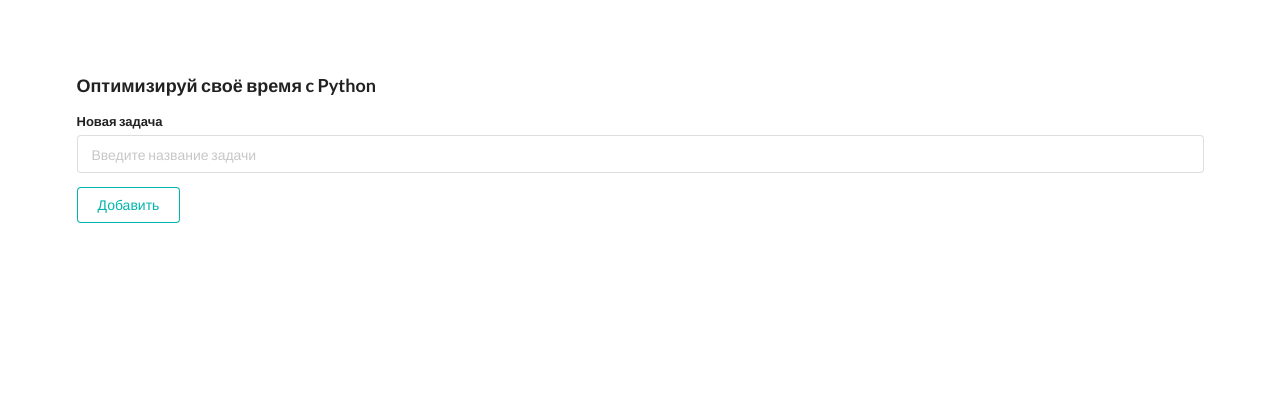
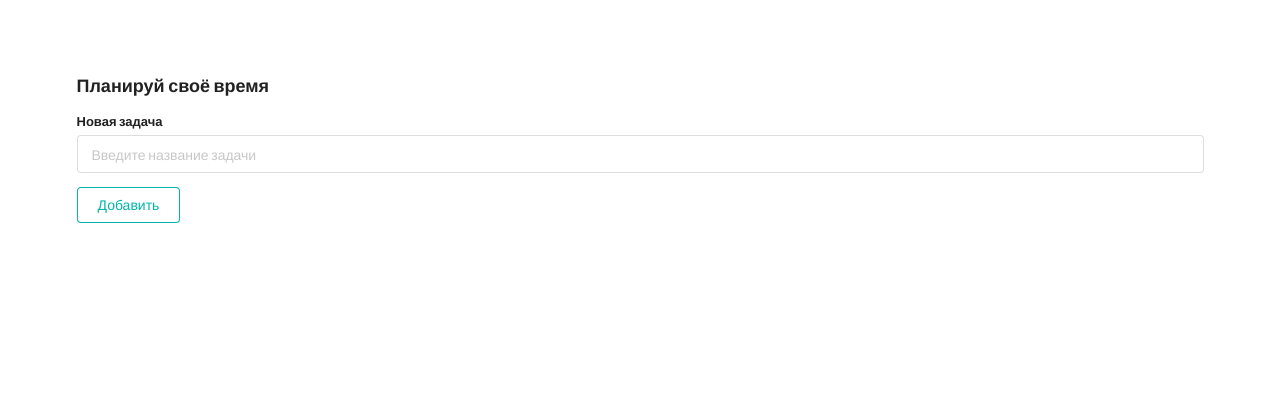
Before and after one commit to ajax3101/todo, a FastAPI app: template todo/templates/todo/index.html in a window 1280 px wide. Shown: the top 420 px of the page. Run offline with FastAPI, Linux system fonts and the light colour scheme; the template is opened without the code that fills it, so the values that code supplies are empty; parts of the project's set-up code (start-up, migrations or seed data) failed here and were passed over.

Commit message:
minor code changes

```diff
--- a/main.py
+++ b/main.py
@@ -5,4 +5,5 @@ import uvicorn
 from todo.app import app
 
 if __name__ == '__main__':
-    uvicorn.run("main:app", host="127.0.0.1", port=os.getenv("PORT", default=5000), log_level="info")
+    uvicorn.run("main:app", host="127.0.0.1", port=os.getenv("PORT", default=5000), log_level="info") # запуск проекта локально
+#   uvicorn.run("main:app", host="0.0.0.0", port=os.getenv("PORT", default=5000), log_level="info") #запуск проекта для web сайта
--- a/todo/templates/todo/index.html
+++ b/todo/templates/todo/index.html
@@ -7,7 +7,7 @@
     <h1 class="ui center aligned header green">{{ app_name }}</h1>
 
     <form class="ui form" action="{{ url_for('add') }}" method="post">
-        <h3 class="test_css">Оптимизируй своё время c Python</h3>
+        <h3 class="test_css">Планируй своё время</h3>
         <div class="field">
             <label>Новая задача</label>
             <input type="text" name="title" placeholder="Введите название задачи"><br>
```
Also changed, not shown: 2 other files.
